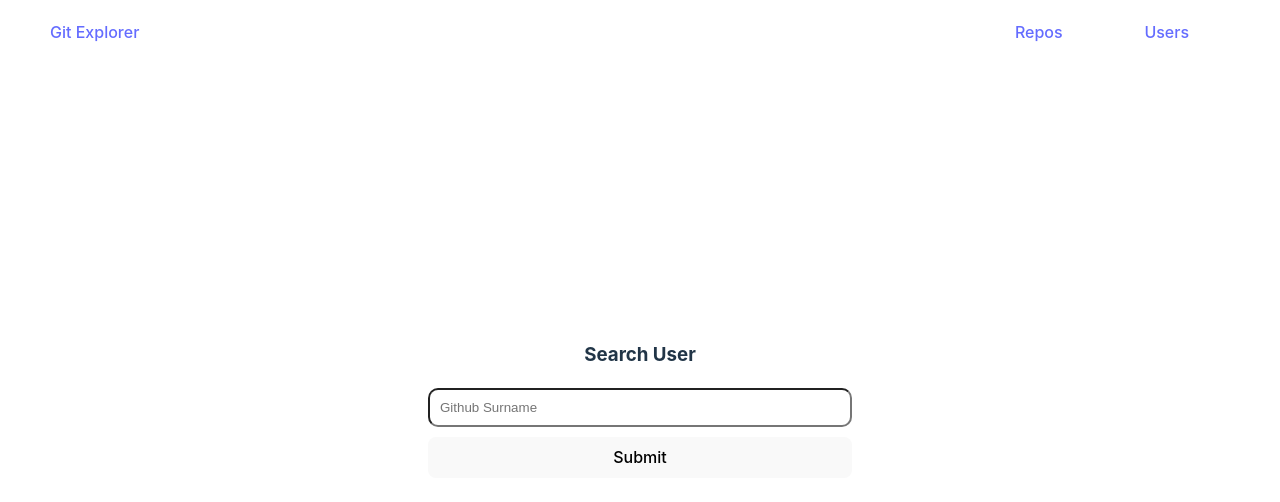
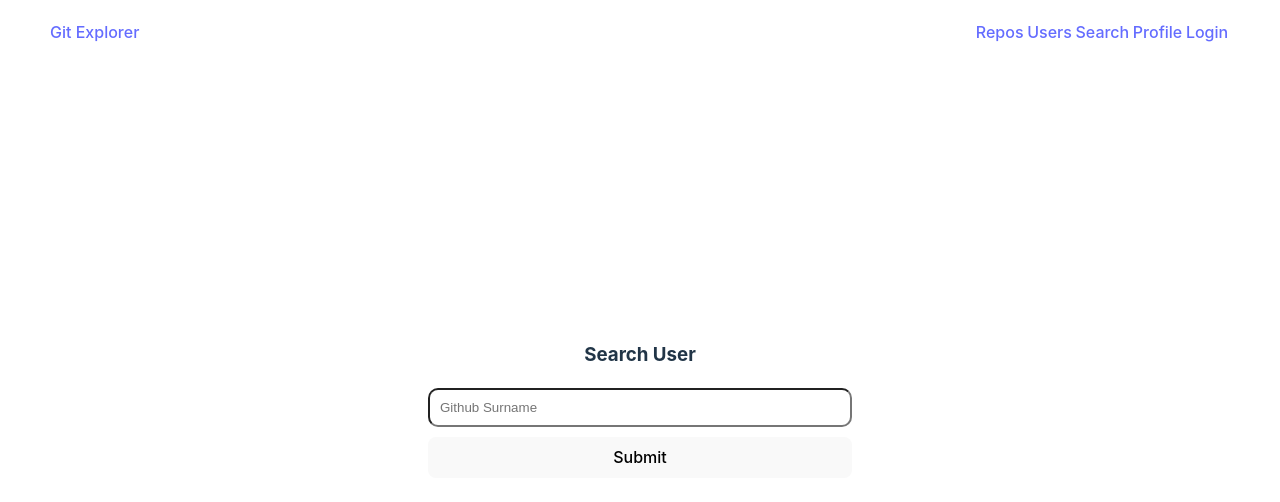
Before and after one commit to JenkinHe/github-explorer-react-router, a React (Create React App) app in the folder git-explorer/: page /search in a window 1280 px wide. Shown: the top 502 px of the page. Built offline with nearby package versions, Linux system fonts and the light colour scheme; the HTML template or start-up script is replaced by a standard one.

Commit message:
navbar adjustments

```diff
--- a/git-explorer/src/App.js
+++ b/git-explorer/src/App.js
@@ -18,7 +18,7 @@ function App() {
   return (
     <div className="App">
       <Routes>
-        <Route path="/" element={<Navbar />}>
+        <Route path="/" element={<Navbar isLogged={isLogged} />}>
           <Route exact path="/" element={<Home />} />
           <Route path="/about" element={<AboutUs />} />
           <Route path="/users" element={<Users />} />
--- a/git-explorer/src/components/navbar.js
+++ b/git-explorer/src/components/navbar.js
@@ -3,7 +3,7 @@ import "./styles.css";
 import { Outlet, Link } from "react-router-dom";
 
 
-const Navbar = () => {
+const Navbar = ({isLogged}) => {
   return (
     <>
       <nav>
@@ -13,6 +13,9 @@ const Navbar = () => {
         <div className="link-cont">
           <Link to="/">Repos</Link>
           <Link to="/users">Users</Link>
+          <Link to={'/search'}>Search</Link>
+          <Link to={'/authProfile'}>Profile</Link>
+          {!isLogged&&<Link to={'/login'}>Login</Link>}
         </div>
       </nav>
       <Outlet />
```
